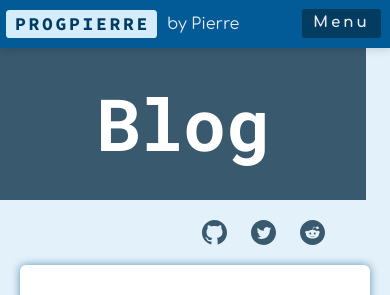
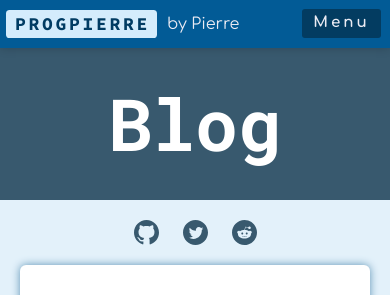
Before and after one commit to pierre0210/progpierre.com, a Next.js app: page /blog in a window 390 px wide. Shown: the top 295 px of the page. Built offline with nearby package versions, Linux system fonts and the light colour scheme.

Commit message:
fix: mobile blog index page

```diff
--- a/pages/blog/index.tsx
+++ b/pages/blog/index.tsx
@@ -39,10 +39,10 @@ export default function Blog({ allPosts }: PostArrayType) {
 			<NavBar/>
 			<div className="lg:flex md:block bg-index-bg">
 				<div className="block">
-					<div className="bg-blog mt-0 mr-6 lg:ml-40 h-min justify-center">
+					<div className="bg-blog mt-0 lg:mr-6 lg:ml-40 h-min justify-center">
 						<p className="text-center text-7xl text-white px-10 font-Roboto-Mono py-10 font-extrabold">Blog</p>
 					</div>
-					<div className="ml-40 mr-6">
+					<div className="lg:ml-40 lg:mr-6">
 						<Info color="#38596e" size={25} />
 					</div>
 				</div>
```
